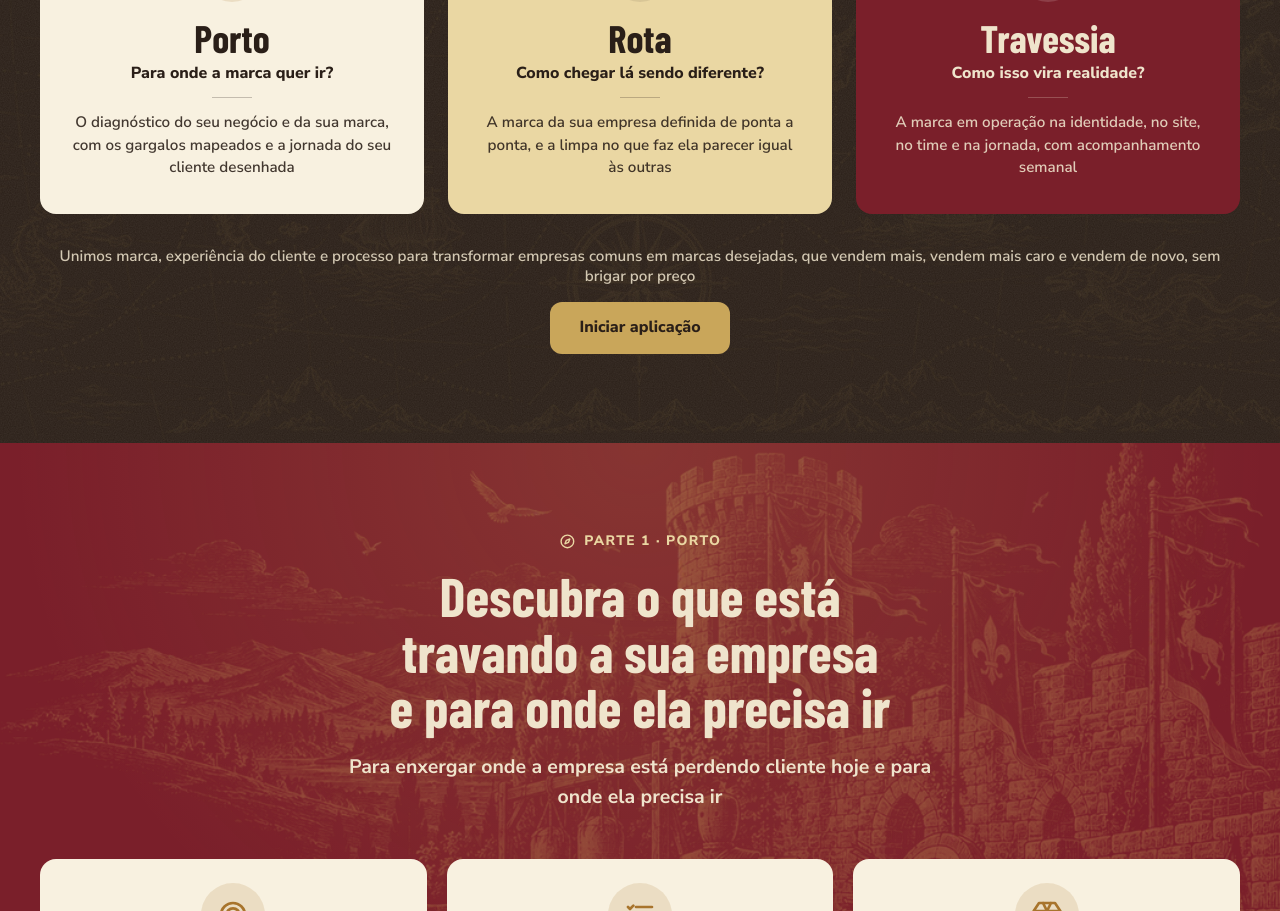
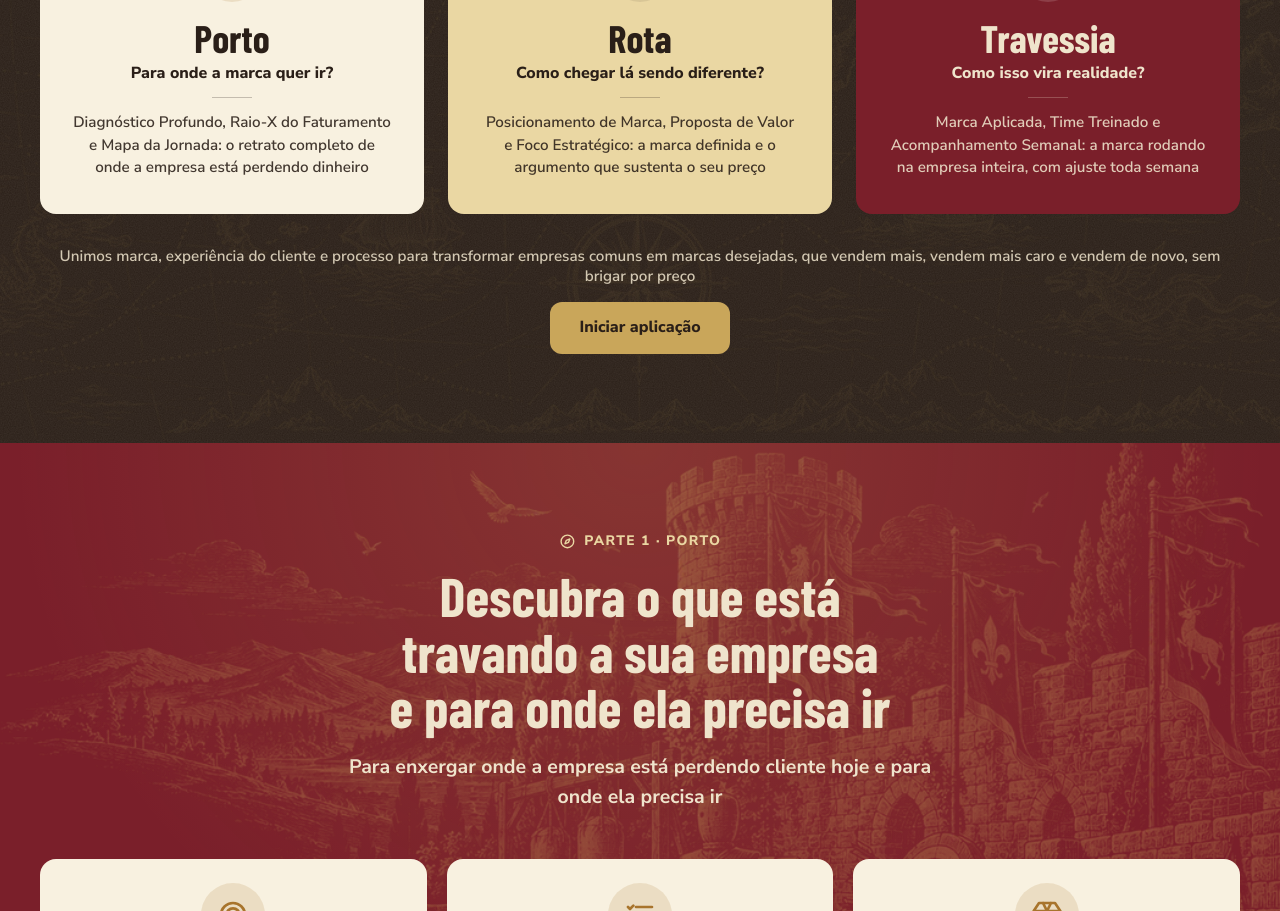
Before and after one commit to Viniwayne69/markway, a Next.js app: page / in a window 1280 px wide. Shown: the part 1381-2292 px from the top of the page. Built offline with nearby package versions, Linux system fonts and the light colour scheme; a web font is replaced by a local one.

Commit message:
Visao geral e FAQ passam a listar as nove entregas pelo nome
Co-Authored-By: Claude Sonnet 5.5 <noreply@anthropic.com>
Claude-Session: https://claude.ai/code/session_018ckGgeLrJeXv2UHJFd83h8

```diff
--- a/src/data/site.ts
+++ b/src/data/site.ts
@@ -21,7 +21,7 @@ export const faqItems = [
   },
   {
     q: "O que eu recebo em cada parte?",
-    a: "Porto: diagnóstico da marca, do mercado e do público, a jornada do seu cliente mapeada, a escuta do seu time e o destino da empresa definido. Rota: o posicionamento, os valores e a mensagem por escrito, mais a limpa no que faz a marca parecer igual às outras e nos processos que travam o crescimento. Travessia: aplicação na identidade, nos conteúdos e no site, treinamento do time, anúncio, atendimento, loja e pós-venda alinhados à marca e acompanhamento semanal da execução, com dados, ajustes e processos documentados."
+    a: "Porto: Diagnóstico Profundo, Raio-X do Faturamento e Mapa da Jornada. Rota: Posicionamento de Marca, Proposta de Valor e Foco Estratégico. Travessia: Marca Aplicada, Time Treinado e Acompanhamento Semanal, com ajustes toda semana."
   },
   {
     q: "Preciso já ter uma marca para começar?",
@@ -42,21 +42,21 @@ export const solutions = [
     key: "porto",
     title: "Porto",
     subtitle: "Para onde a marca quer ir?",
-    text: "O diagnóstico do seu negócio e da sua marca, com os gargalos mapeados e a jornada do seu cliente desenhada",
+    text: "Diagnóstico Profundo, Raio-X do Faturamento e Mapa da Jornada: o retrato completo de onde a empresa está perdendo dinheiro",
     tone: "cream"
   },
   {
     key: "rota",
     title: "Rota",
     subtitle: "Como chegar lá sendo diferente?",
-    text: "A marca da sua empresa definida de ponta a ponta, e a limpa no que faz ela parecer igual às outras",
+    text: "Posicionamento de Marca, Proposta de Valor e Foco Estratégico: a marca definida e o argumento que sustenta o seu preço",
     tone: "yellow"
   },
   {
     key: "travessia",
     title: "Travessia",
     subtitle: "Como isso vira realidade?",
-    text: "A marca em operação na identidade, no site, no time e na jornada, com acompanhamento semanal",
+    text: "Marca Aplicada, Time Treinado e Acompanhamento Semanal: a marca rodando na empresa inteira, com ajuste toda semana",
     tone: "red"
   }
 ];
```
